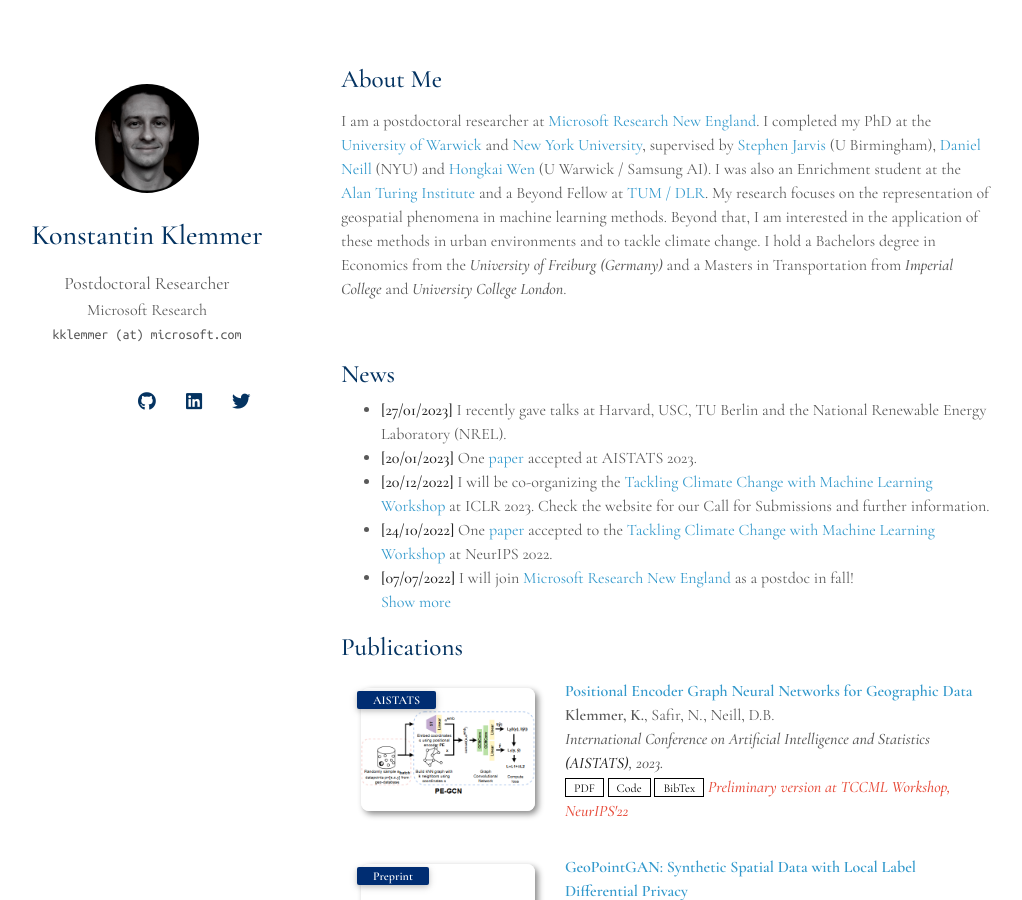
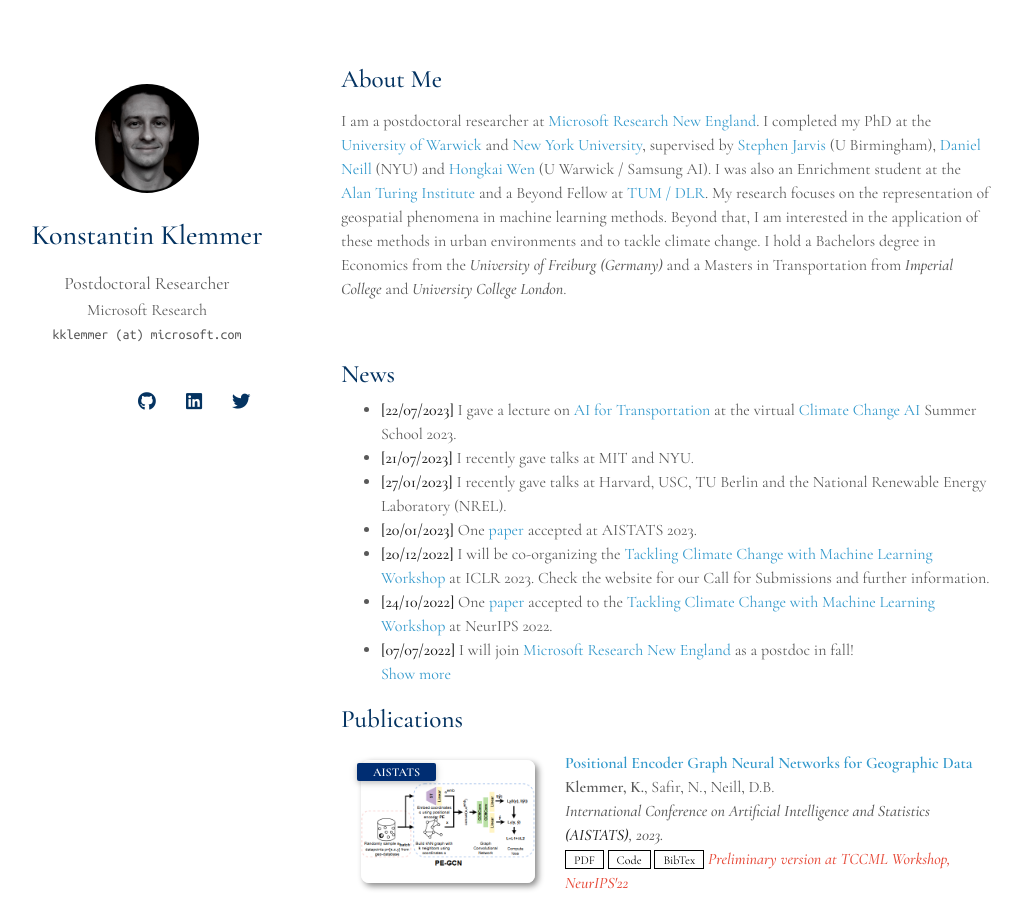
Before and after one commit to konstantinklemmer/konstantinklemmer-test.github.io, a Jekyll site: the page built from index.md, in a window 1280 px wide and 900 px high. Shown: the whole window, without its empty margins (129-1151 px from the left). Built offline with Jekyll 4.4.1, drawn with Linux system fonts in a browser that asks for light colours; nearby versions of some CDN libraries; a style sheet for code colours, icons or effects is not loaded; our own code applies the rules of GitHub Pages for plain Markdown files.

Commit message:
Add news

```diff
--- a/_includes/news.md
+++ b/_includes/news.md
@@ -3,6 +3,8 @@
 <h2 style="margin: 60px 0px 10px;">News</h2>
 
 <ul>
+<li><strong>[22/07/2023]</strong> I gave a lecture on <a href="https://www.youtube.com/watch?v=pOYEo2Gtw-c">AI for Transportation</a> at the virtual <a href="https://www.climatechange.ai">Climate Change AI</a> Summer School 2023.</li>
+<li><strong>[21/07/2023]</strong> I recently gave talks at MIT and NYU.</li>
 <li><strong>[27/01/2023]</strong> I recently gave talks at Harvard, USC, TU Berlin and the National Renewable Energy Laboratory (NREL).</li>
 <li><strong>[20/01/2023]</strong> One <a href="https://arxiv.org/abs/2111.10144">paper</a> accepted at AISTATS 2023.</li>
 <li><strong>[20/12/2022]</strong> I will be co-organizing the <a href="https://www.climatechange.ai/events/iclr2023">Tackling Climate Change with Machine Learning Workshop</a> at ICLR 2023. Check the website for our Call for Submissions and further information.</li>
```
